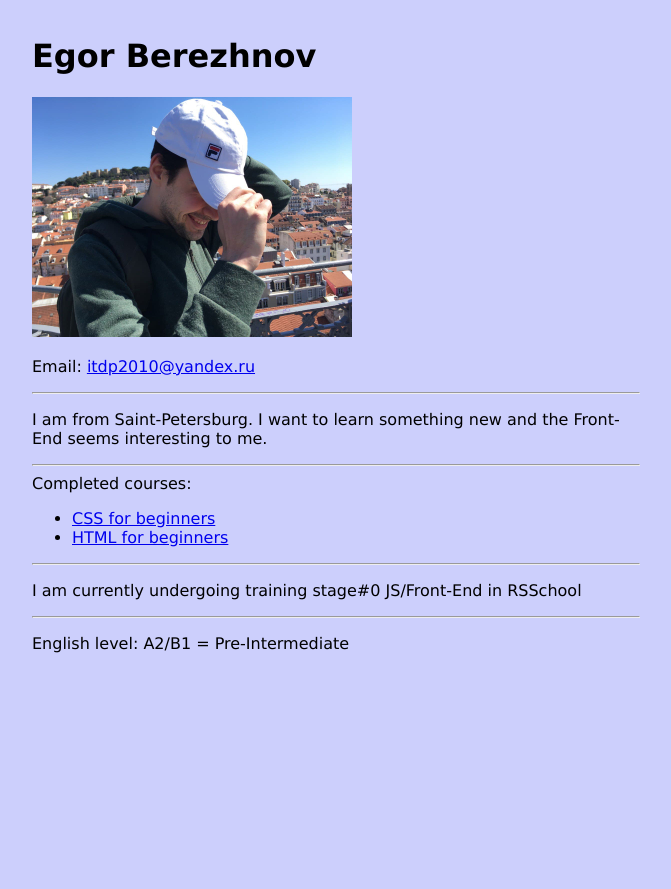
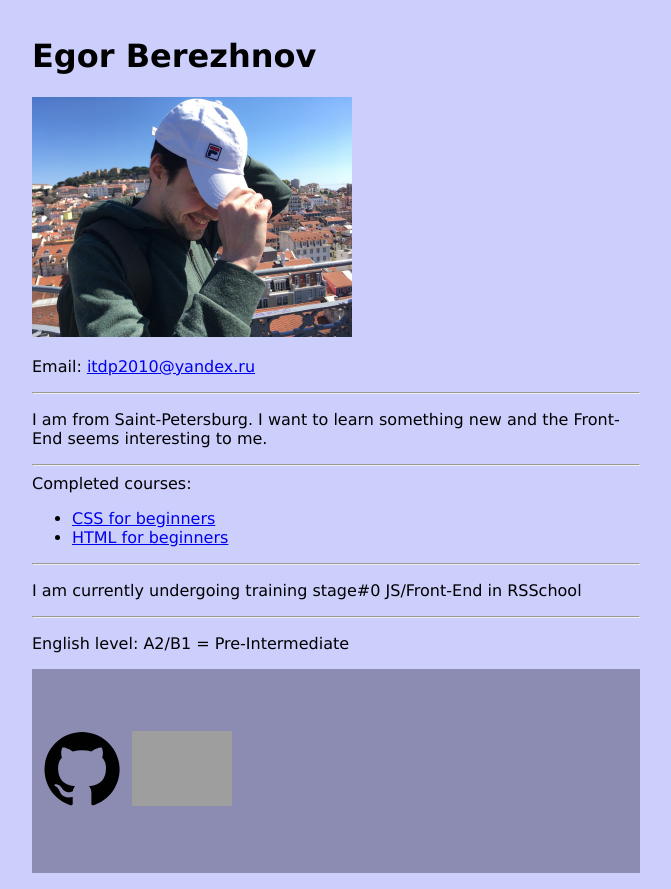
Before and after one commit to ygrcore/rsschool-cv-2021, a plain HTML site: page index.html in a window 1280 px wide. Shown: the whole page, without its empty margins (304-975 px from the left). Before the commit the page ends 800 px from the top, so only its background shows below. Drawn offline with Linux system fonts and the light colour scheme; grey boxes are pictures that could not be loaded.

Commit message:
feat: update html and css file, add footer, add svg file in images

```diff
--- a/index.html
+++ b/index.html
@@ -8,6 +8,7 @@
     <link rel="stylesheet" href="style.css">
 </head>
 <body>
+    <main>
         <h1>Egor Berezhnov</h1>
         <img src="images/photo_2021-07-09_20-28-20.jpg" alt="Egor Berezhnov CV photo" width="320" height="240" style="max-width: 100%; height: auto;">
         <p>Email: <a href="mailto:itdp2010@yandex.ru" itemprop="email">itdp2010@yandex.ru</a></p>
@@ -23,5 +24,12 @@
         <p>I am currently undergoing training stage#0 JS/Front-End in RSSchool  </p>
         <hr>
         <p>English level: A2/B1 = Pre-Intermediate   </p>
+    </main>
+    <footer>
+        <div class="links">
+            <a href="https://github.com/ygrcore"><img src="images/github_git_icon_145985.svg" width="100" height="200" alt="github"></a>
+            <a href="https://rs.school/js/"><img src="https://rs.school/images/rs_school_js.svg" width="100" alt="rs school courses"></a>
+        </div>
+    </footer>
 </body>
 </html>
--- a/style.css
+++ b/style.css
@@ -6,6 +6,12 @@ body {
     font-family: Verdana, Geneva, Tahoma, sans-serif;
     background-color: #cccffc;
 }
+footer {
+    background-color: #8c8cb3;
+}
+.links {
+    display: flex; align-items: center;
+}
 @media (min-width: 960px) {
     body {
         width: 50%;
```
Also changed, not shown: images/github_git_icon_145985.svg (added). Lines whose indentation alone changed are shown as unchanged.
